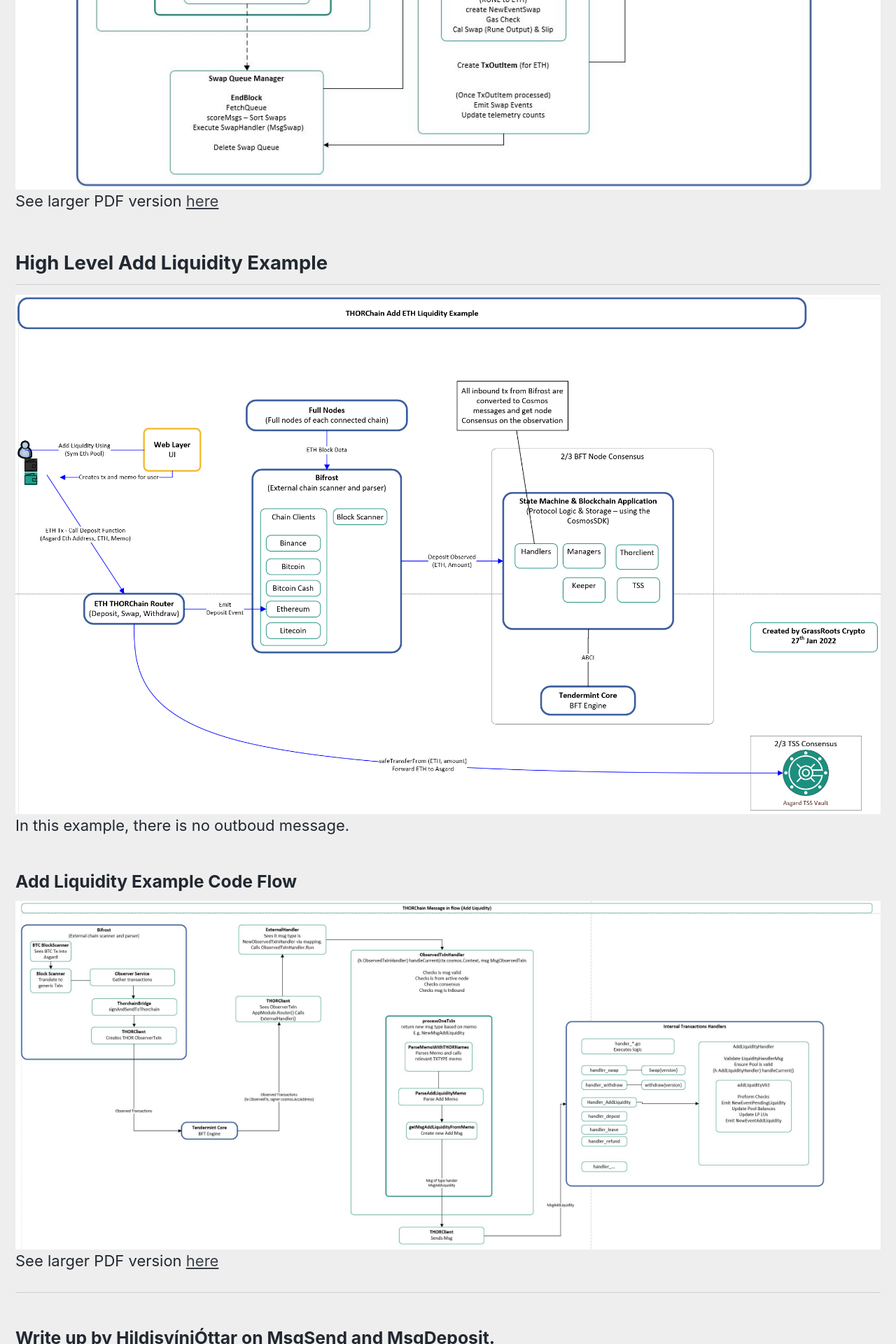
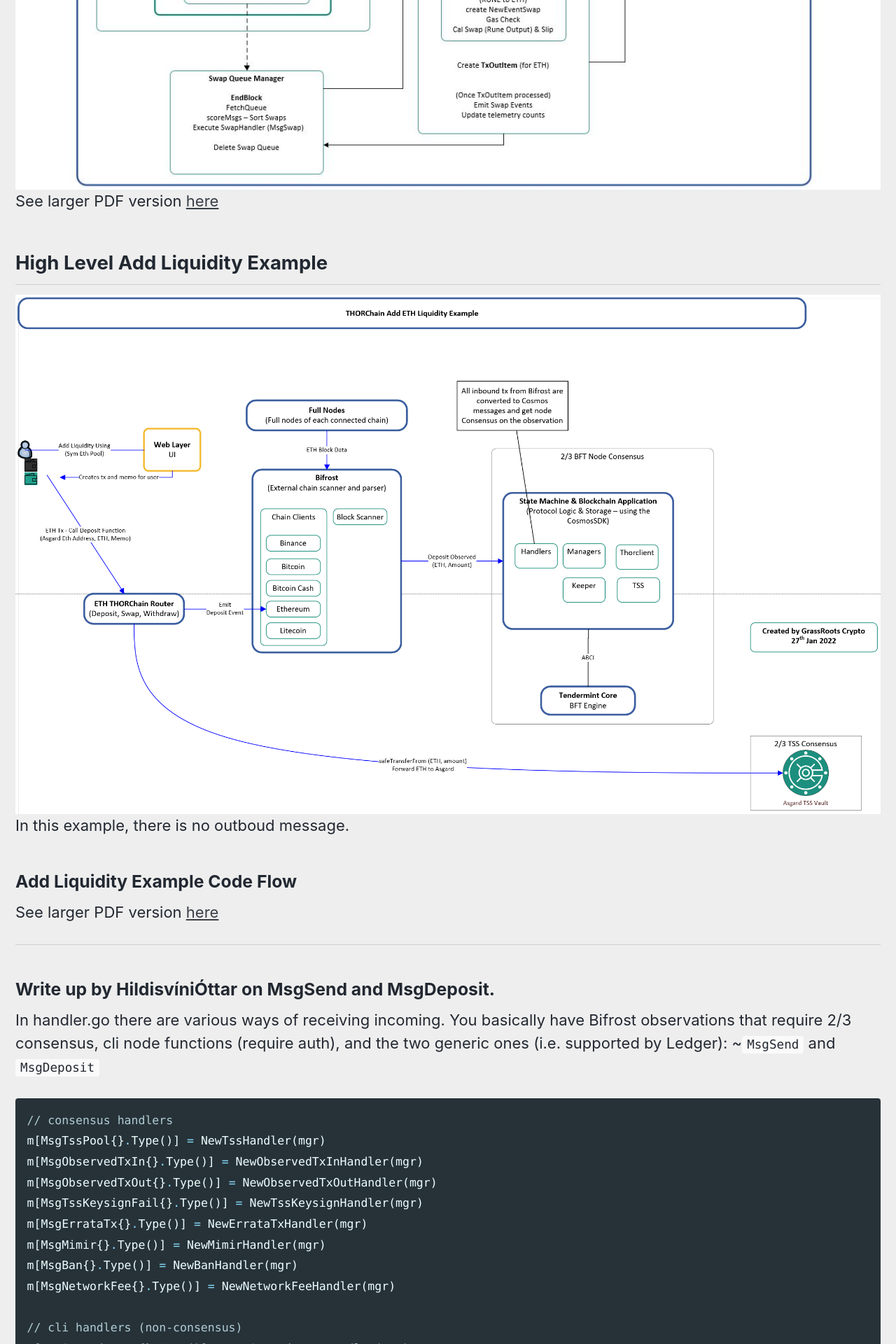
Before and after one commit to GrassRootsCrypto/GrassRootsCrypto.github.io, a Jekyll site: the page built from _pages/ThorchainDiagrams.md, in a window 1280 px wide. Shown: the part 4480-6400 px from the top of the page at 70% size. Built offline with Jekyll 4.4.1, drawn with Linux system fonts in a browser that asks for light colours; cached includes are drawn as plain includes.

Commit message:
Quick Fix

```diff
--- a/_pages/ThorchainDiagrams.md
+++ b/_pages/ThorchainDiagrams.md
@@ -44,7 +44,6 @@
 In this example, there is no outboud message.
 
 ### Add Liquidity Example Code Flow
-![Swap Code Flow]({{ site.baseurl }}/assets/images/THORChain-Add-CodeFlow.jpg)
 See larger PDF version [ here]({{ site.baseurl }}/assets/documents/THORChain-Add.pdf)
 
 
```
